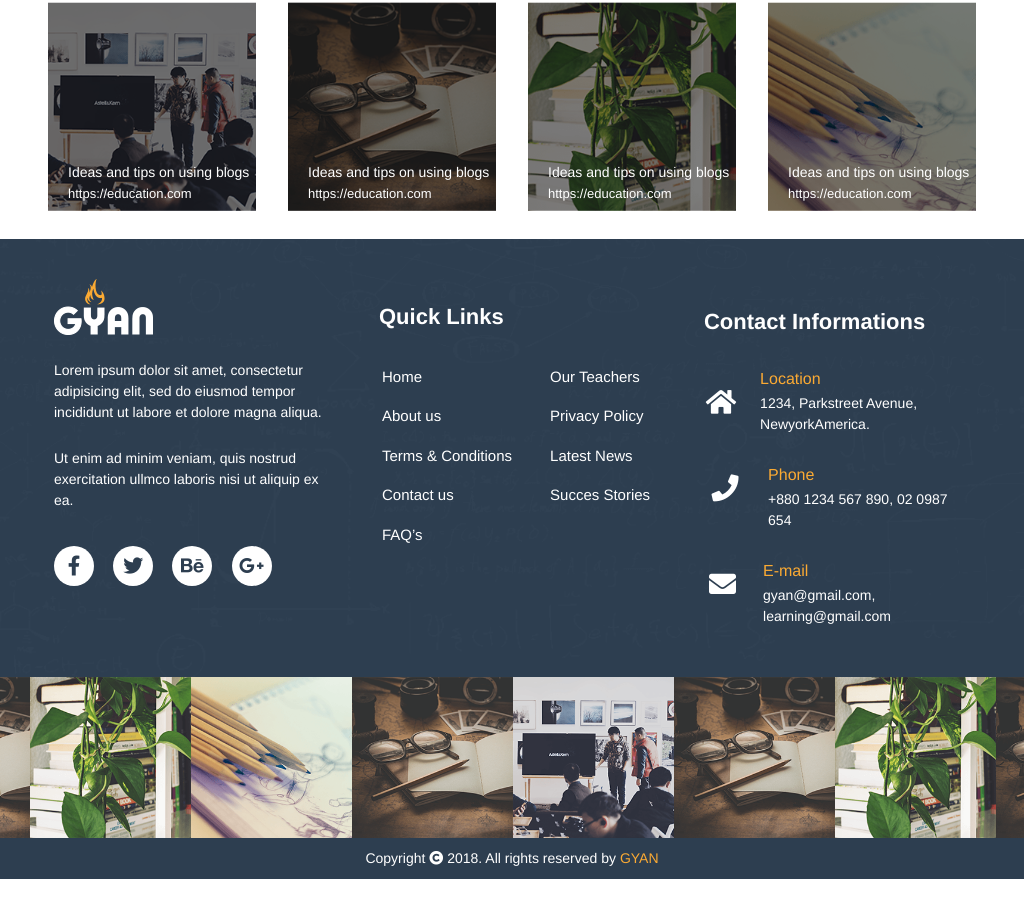
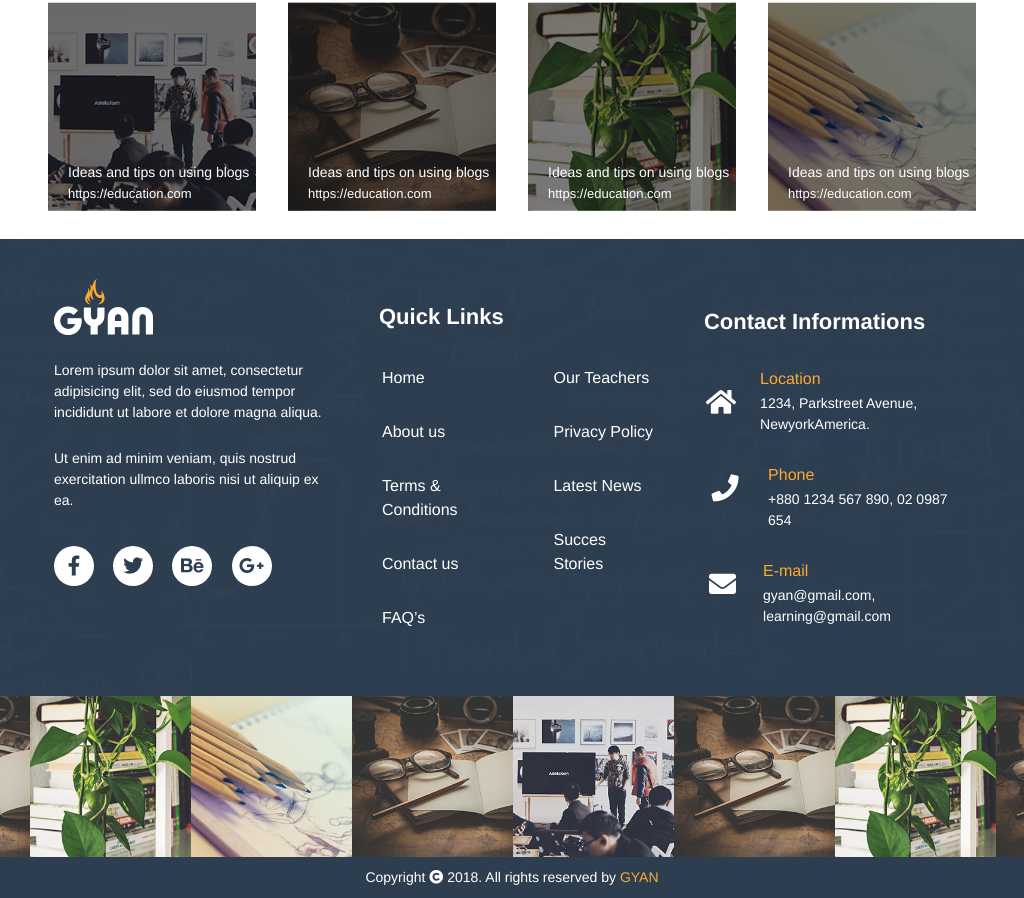
Before and after one commit to mushfik16381/gyan, a plain HTML site: page index.html in a window 1024 px wide. Shown: the part 5266-6164 px from the top of the page. Drawn offline with nearby package versions, Linux system fonts and the light colour scheme.

Commit message:
first change

```diff
--- a/css/responsive.css
+++ b/css/responsive.css
@@ -1722,11 +1722,11 @@
     }
     #contact-part .center ul li {
         padding-left: 18px;
-        padding-bottom: 17px;
-        font-size: 15px;
+        padding-bottom: 30px;
+        font-size: 16px;
     }
     #contact-part .center .teacher {
-        padding-left: 20px;
+        padding-left: 15px;
     }
     #contact-part .right{
         padding-right: 20px;
```
